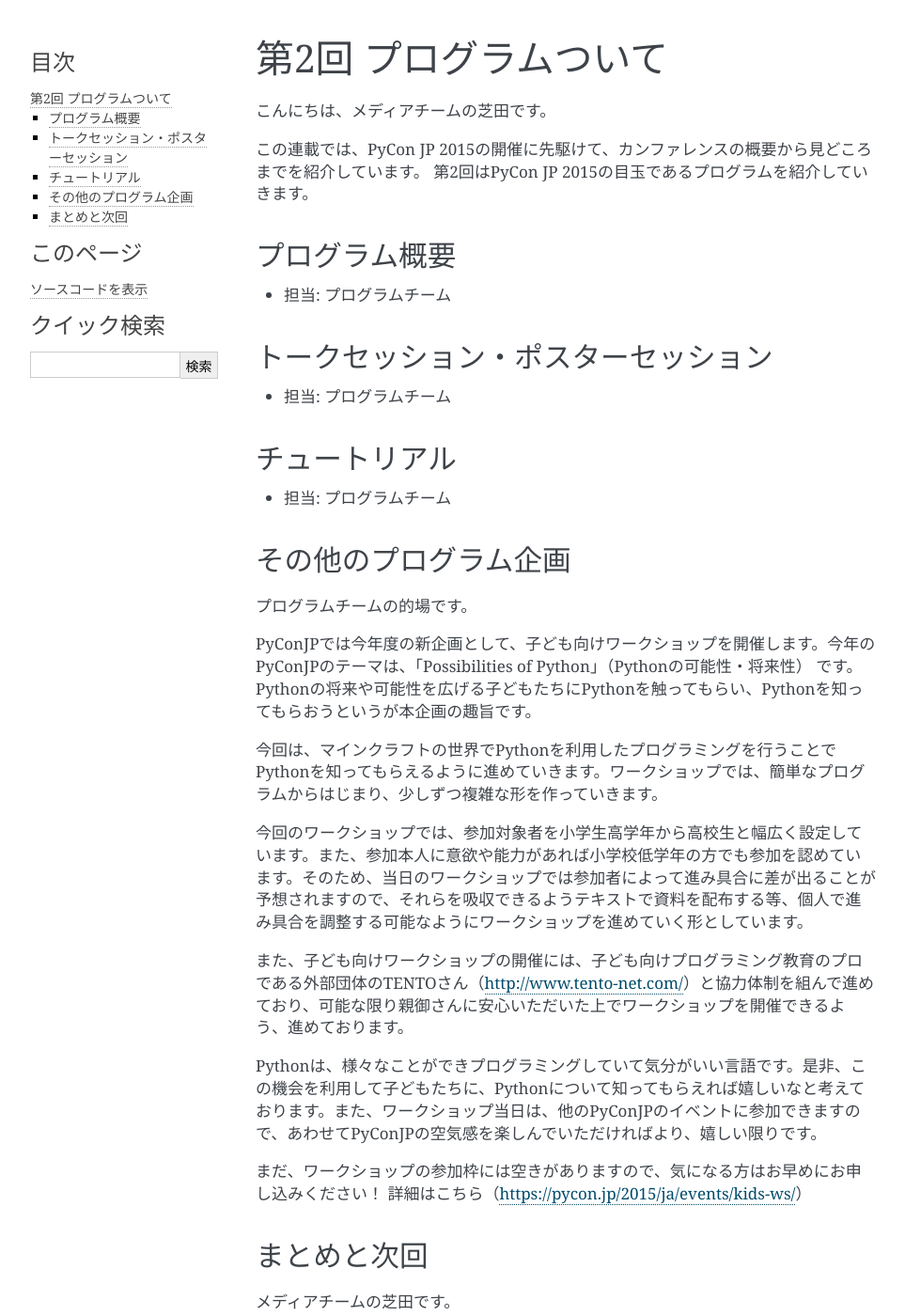
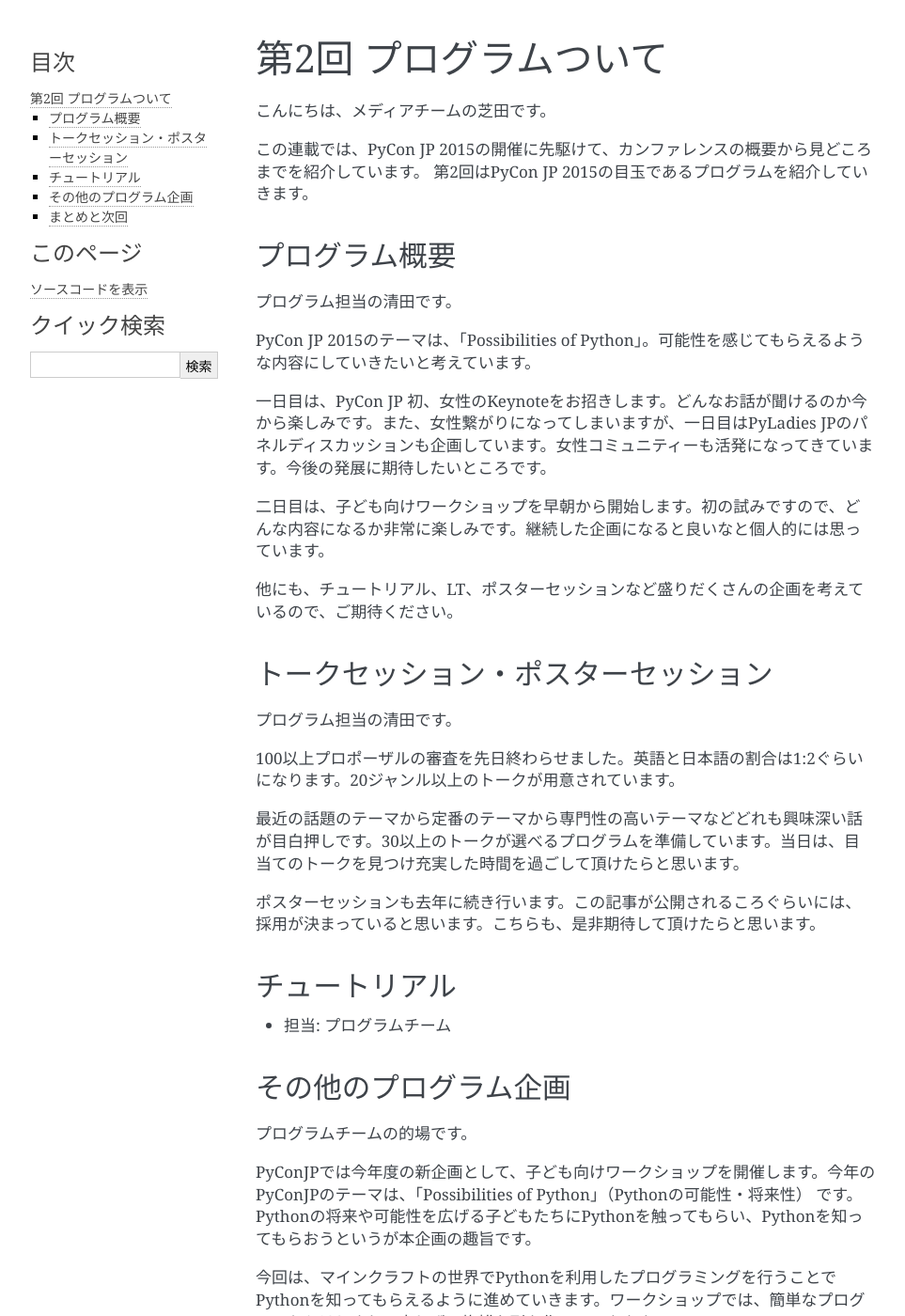
Before and after one commit to pyconjp/reports2015, a Sphinx documentation site: the page built from source/02_program.rst, in a window 1280 px wide and 1400 px high. Shown: the whole window at 94% size, without its empty margins (148-1111 px from the left). Built offline with Sphinx 7.4.7, drawn with Linux system fonts in a browser that asks for light colours.

Commit message:
プログラム概要とトークとポスターセッションの概要を追加

```diff
--- a/source/02_program.rst
+++ b/source/02_program.rst
@@ -10,11 +10,25 @@
 
 プログラム概要
 ==============
-- 担当: プログラムチーム
+プログラム担当の清田です。
+
+PyCon JP 2015のテーマは、「Possibilities of Python」。可能性を感じてもらえるような内容にしていきたいと考えています。
+
+一日目は、PyCon JP 初、女性のKeynoteをお招きします。どんなお話が聞けるのか今から楽しみです。また、女性繋がりになってしまいますが、一日目はPyLadies JPのパネルディスカッションも企画しています。女性コミュニティーも活発になってきています。今後の発展に期待したいところです。
+
+二日目は、子ども向けワークショップを早朝から開始します。初の試みですので、どんな内容になるか非常に楽しみです。継続した企画になると良いなと個人的には思っています。
+
+他にも、チュートリアル、LT、ポスターセッションなど盛りだくさんの企画を考えているので、ご期待ください。
 
 トークセッション・ポスターセッション
 ====================================
-- 担当: プログラムチーム
+プログラム担当の清田です。
+
+100以上プロポーザルの審査を先日終わらせました。英語と日本語の割合は1:2ぐらいになります。20ジャンル以上のトークが用意されています。
+
+最近の話題のテーマから定番のテーマから専門性の高いテーマなどどれも興味深い話が目白押しです。30以上のトークが選べるプログラムを準備しています。当日は、目当てのトークを見つけ充実した時間を過ごして頂けたらと思います。
+
+ポスターセッションも去年に続き行います。この記事が公開されるころぐらいには、採用が決まっていると思います。こちらも、是非期待して頂けたらと思います。
 
 チュートリアル
 ==============
```
